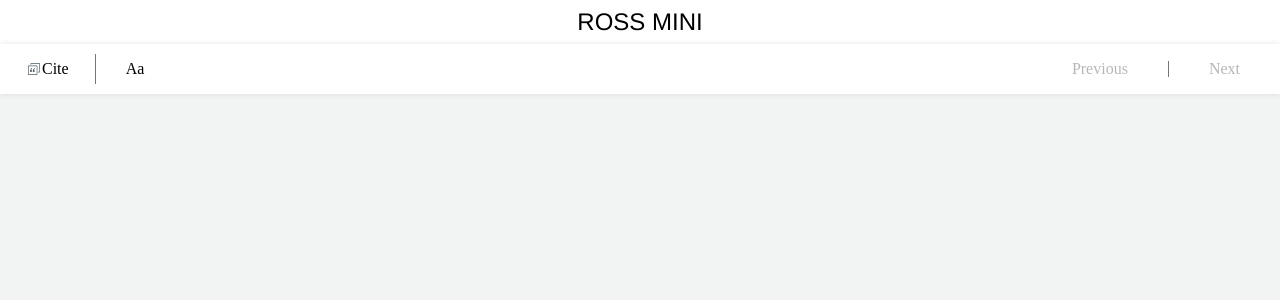
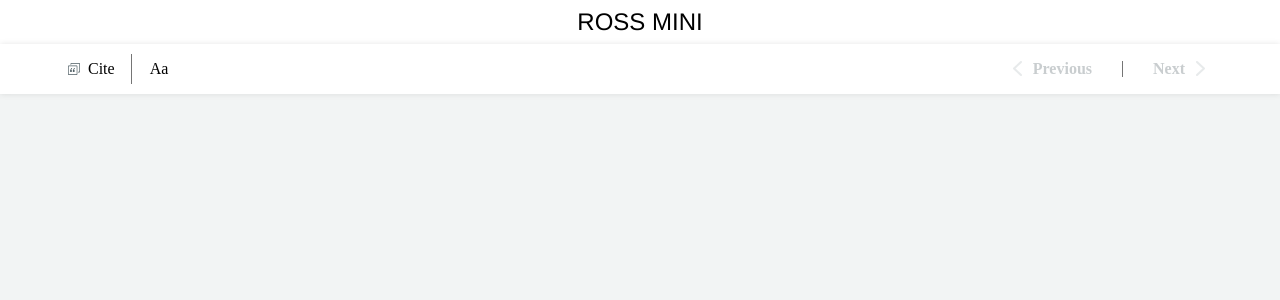
Before and after one commit to nickyiliwang/mike-ross, a React (Vite) app: page /doc/1 in a window 1280 px wide. Shown: the top 300 px of the page. Built offline with nearby package versions, Linux system fonts and the light colour scheme; no server answers.

Commit message:
toasts, next prev button css, working on Aa display settings

```diff
--- a/package.json
+++ b/package.json
@@ -16,7 +16,9 @@
     "react-copy-to-clipboard": "^5.0.2",
     "react-dom": "^16.12.0",
     "react-responsive-carousel": "^3.1.51",
-    "react-router-dom": "^5.1.2"
+    "react-router-dom": "^5.1.2",
+    "react-toastify": "^5.5.0",
+    "toda": "^0.1.0"
   },
   "devDependencies": {
     "@babel/core": "^7.7.4",
--- a/src/components/CitationButton.js
+++ b/src/components/CitationButton.js
@@ -1,14 +1,27 @@
 import React from "react";
 import citeSVG from "../icons/cite.svg";
 import { CopyToClipboard } from "react-copy-to-clipboard";
+import { ToastContainer, toast } from "react-toastify";
+import "react-toastify/dist/ReactToastify.css";
 
 const CitationButton = ({ citation }) => {
+  const notify = () =>
+    toast("Cited !", {
+      autoClose: 1500,
+      position: "top-center",
+      hideProgressBar: true,
+      pauseOnHover: false
+    });
+
   return (
-    <CopyToClipboard text={citation}>
-      <button>
-        <img src={citeSVG} alt="cite button svg" /> Cite
-      </button>
-    </CopyToClipboard>
+    <div>
+      <ToastContainer />
+      <CopyToClipboard text={citation}>
+        <button onClick={notify}>
+          <img src={citeSVG} alt="cite button svg" />Cite
+        </button>
+      </CopyToClipboard>
+    </div>
   );
 };
 
--- a/src/components/SortingResults.js
+++ b/src/components/SortingResults.js
@@ -21,8 +21,9 @@ const SortingResults = ({ searchResults, handleSortingResults }) => {
 
   return (
     <div className="sorting-results">
+      <p>Sorting:</p>
       <select onChange={handleOnChange}>
-        <option value="alpha">Alphabetical</option>
+        <option value="alpha">Alphabetically</option>
         <option value="recent">Recent</option>
       </select>
     </div>
--- a/src/pages/single-doc.js
+++ b/src/pages/single-doc.js
@@ -93,17 +93,27 @@ const SingleDocPage = ({ history, searchResults }) => {
             <CitationButton citation={currentDocData.citation} />
           </div>
           <div className="vr"></div>
-            <Dropdown
-              setFontSizeValue={setFontSizeValue}
-              setFontFamilyValue={setFontFamilyValue}
-            />
+          <Dropdown
+            setFontSizeValue={setFontSizeValue}
+            setFontFamilyValue={setFontFamilyValue}
+          />
         </div>
         <div className="navigate-results">
-          <button disabled={disablePrev} onClick={handleOnClick} value="-">
+          <button
+            className="previous-button"
+            disabled={disablePrev}
+            onClick={handleOnClick}
+            value="-"
+          >
             Previous
           </button>
           <div className="vr"></div>
-          <button disabled={disableNext} onClick={handleOnClick} value="+">
+          <button
+            className="next-button"
+            disabled={disableNext}
+            onClick={handleOnClick}
+            value="+"
+          >
             Next
           </button>
         </div>
--- a/src/styles/all-results.scss
+++ b/src/styles/all-results.scss
@@ -1,7 +1,20 @@
+.sorting-results {
+  margin-bottom: 20px;
+  display: flex;
+  justify-content: flex-end;
+
+  select {
+    font-weight: bold;
+    border: none;
+    background: #f2f4f4;
+  }
+}
+
 /* list of documents */
 .list-of-documents {
   background: #ffffff;
   border: 1px solid #dde5ea;
+  box-shadow: 0 2px 8px 0 rgba(0, 0, 0, 0.12);
   border-radius: 4px;
 }
 
@@ -16,7 +29,6 @@
   &:hover {
     cursor: pointer;
   }
-
 }
 
 .meta-text {
@@ -27,11 +39,6 @@
     font-size: 14px;
     color: #757575;
   }
-}
-
-.single-passages-content {
-  max-width: 600px;
-  margin: 18px 0;
 }
 
 // carousel
--- a/src/styles/dropdown.scss
+++ b/src/styles/dropdown.scss
@@ -6,7 +6,7 @@
 .dd-button {
   display: inline-block;
   cursor: pointer;
-  padding: 10px;
+  padding: 8px;
 }
 
 .dd-button:hover {
--- a/src/styles/global.scss
+++ b/src/styles/global.scss
@@ -38,10 +38,16 @@ button {
     background: #dde5ea;
     border-radius: 4px;
   }
+
+  &:focus {
+    outline: none;
+  }
 }
 button[disabled],
 input[disabled] {
   cursor: default;
+  color: #4f5e64;
+  opacity: 0.3;
   &:hover {
     background: none;
   }
--- a/src/styles/single-doc.scss
+++ b/src/styles/single-doc.scss
@@ -8,12 +8,13 @@
   .left-controls {
     display: flex;
     align-items: center;
+    margin-left: 50px;
 
     .citation-button,
     .dropdown-button,
     .vr {
       height: 30px;
-      margin-left: 20px;
+      margin-left: 10px;
     }
 
     .citation-button button {
@@ -27,6 +28,10 @@
         background: #dde5ea;
         border-radius: 4px;
       }
+
+      & img {
+        padding-right: 6px;
+      }
     }
 
     .dropdown-button {
@@ -38,13 +43,41 @@
   .navigate-results {
     display: flex;
     align-items: center;
+    margin-right: 50px;
 
     & * {
       margin-right: 20px;
     }
 
-    button {
-      padding: 5px 20px;
+    .previous-button::before,
+    .next-button::before {
+      content: "";
+      background: url("../icons/arrow.svg");
+      background-repeat: no-repeat;
+      position: absolute;
+      top: 6px;
+      right: 5px;
+      bottom: 0;
+      left: 5px;
+    }
+
+    .previous-button,
+    .next-button {
+      position: relative;
+      font-weight: bold;
+    }
+
+    .previous-button {
+      padding: 5px 10px 5px 25px;
+    }
+    .next-button {
+      padding: 5px 25px 5px 10px;
+    }
+
+    .next-button::before {
+      transform: scaleX(-1);
+      filter: FlipH;
+      -ms-filter: "FlipH";
     }
   }
 
@@ -54,6 +87,7 @@
 }
 
 .single-top-doc {
+  margin-top: 30px;
   text-align: center;
   background: #fafafa;
   padding: 30px 0;
@@ -64,7 +98,7 @@
   }
 
   p {
-    font-size: 12px;
+    font-size: 14px;
     color: #757575;
   }
 
@@ -73,18 +107,20 @@
   }
 }
 
-.single-page-content {
+.single-passages {
+  position: relative;
   background: #ffffff;
   border-radius: 8px;
-}
+  padding-bottom: 60px;
 
-.single-passages {
-  position: relative;
+  .single-passages-content {
+    padding: 60px 80px 0 80px;
+  }
   .show-full-title {
     border: 1px solid #dde5ea;
     padding: 5px 40px;
     border-radius: 50px;
-    top: -35px;
+    top: -15px;
     position: absolute;
     margin-left: auto;
     margin-right: auto;
```
Also changed, not shown: 1 other file (tests, documents, lock files or other folders).
